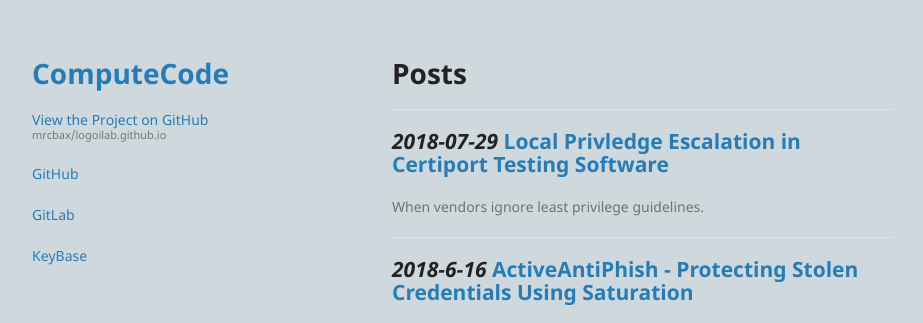
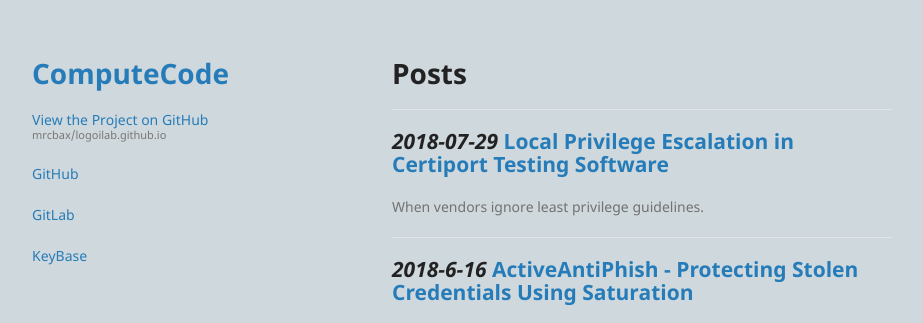
Before and after one commit to mrcbax/logoilab.github.io, a Jekyll site: the page built from index.md, in a window 1280 px wide. Shown: the top 323 px of the page, without its empty margins (178-1101 px from the left). Built offline with Jekyll 4.4.1, drawn with Linux system fonts in a browser that asks for light colours; the repository's description, which GitHub fills in, is left out.

Commit message:
Update index.md

```diff
--- a/index.md
+++ b/index.md
@@ -8,7 +8,7 @@ Posts
 
 <hr>
 
-<strong> _2018-07-29_ [Local Privledge Escalation in Certiport Testing Software](2018-07-29_1.html)</strong>
+<strong> _2018-07-29_ [Local Privilege Escalation in Certiport Testing Software](2018-07-29_1.html)</strong>
 ---
 
 When vendors ignore least privilege guidelines.
```
